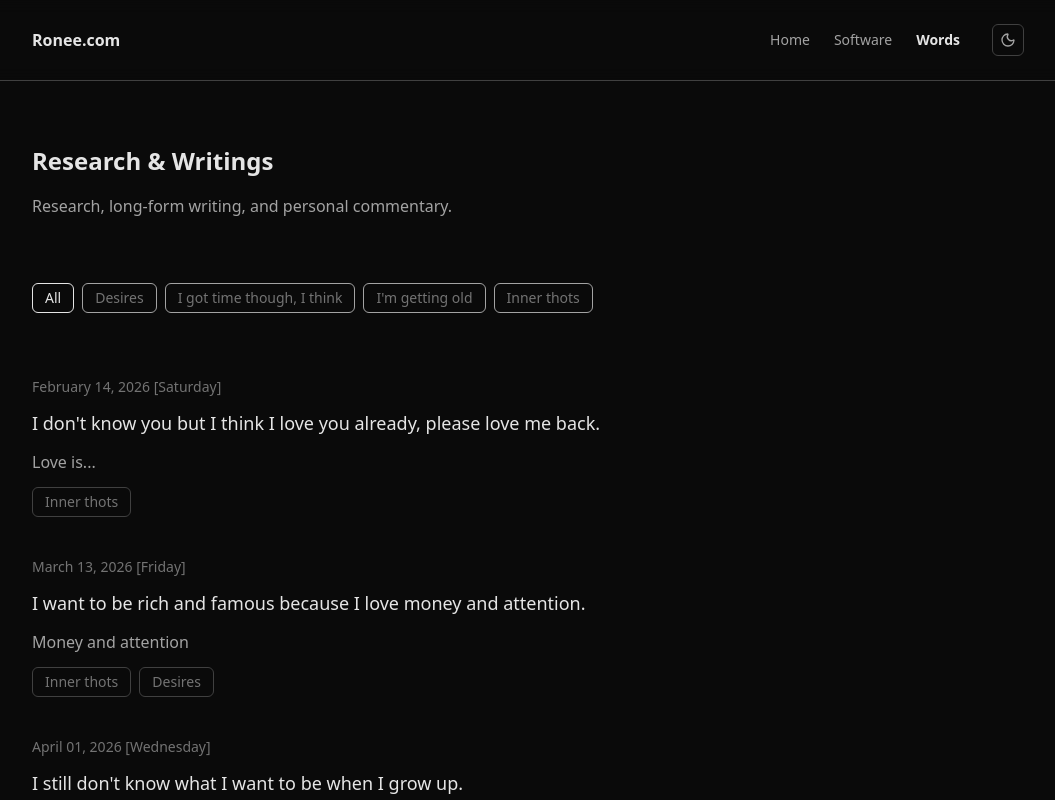
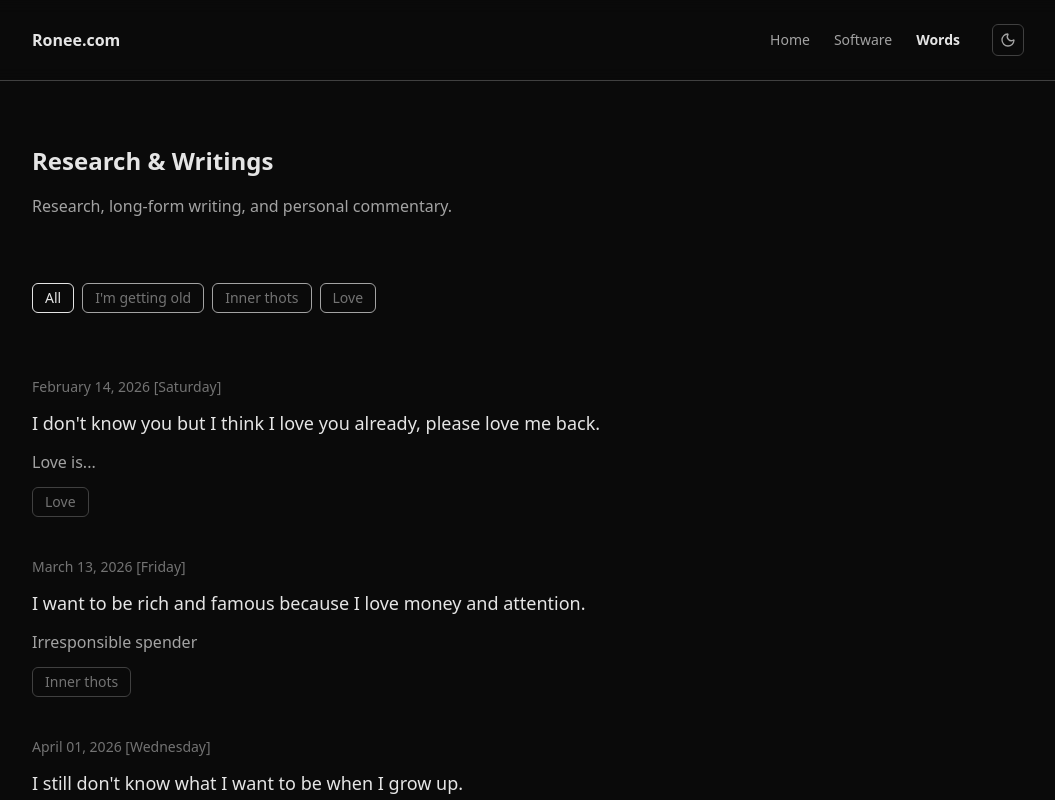
Before and after one commit to RONHEL235/minimal-academic-portfolio, a React (Vite) app: page /writings in a window 1280 px wide. Shown: the top 800 px of the page, without its empty margins (112-1167 px from the left). Built offline with nearby package versions, Linux system fonts and the light colour scheme.

Commit message:
Edited the words page content

```diff
--- a/src/data/writings.js
+++ b/src/data/writings.js
@@ -5,7 +5,7 @@ export const writings = [
   date: "February 14, 2026 [Saturday]",
   category: "Diary",
   venue: null,
-  tags: ["Inner thots"],
+  tags: ["Love"],
   excerpt:
     "Love is...",
   content: `
@@ -18,9 +18,9 @@ export const writings = [
   date: "March 13, 2026 [Friday]",
   category: "Diary",
   venue: null,
-  tags: ["Inner thots", "Desires"],
+  tags: ["Inner thots"],
   excerpt:
-    "Money and attention",
+    "Irresponsible spender",
   content: `
     [Coming Soon]
   `,
@@ -31,7 +31,7 @@ export const writings = [
   date: "April 01, 2026 [Wednesday]",
   category: "Diary",
   venue: null,
-  tags: ["I'm getting old", "I got time though, I think"],
+  tags: ["I'm getting old"],
   excerpt:
     "To be or not to be",
   content: `
```
